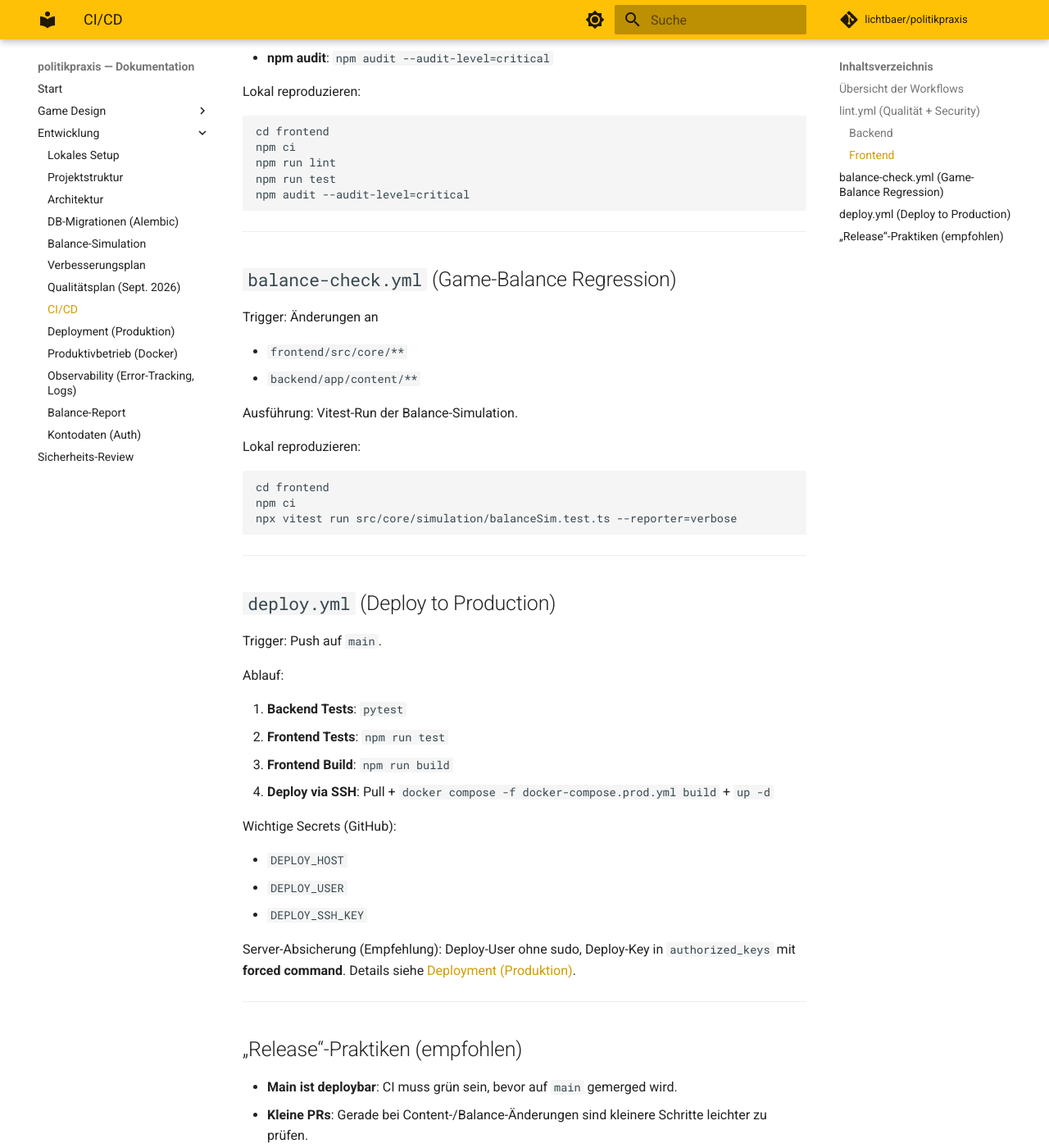
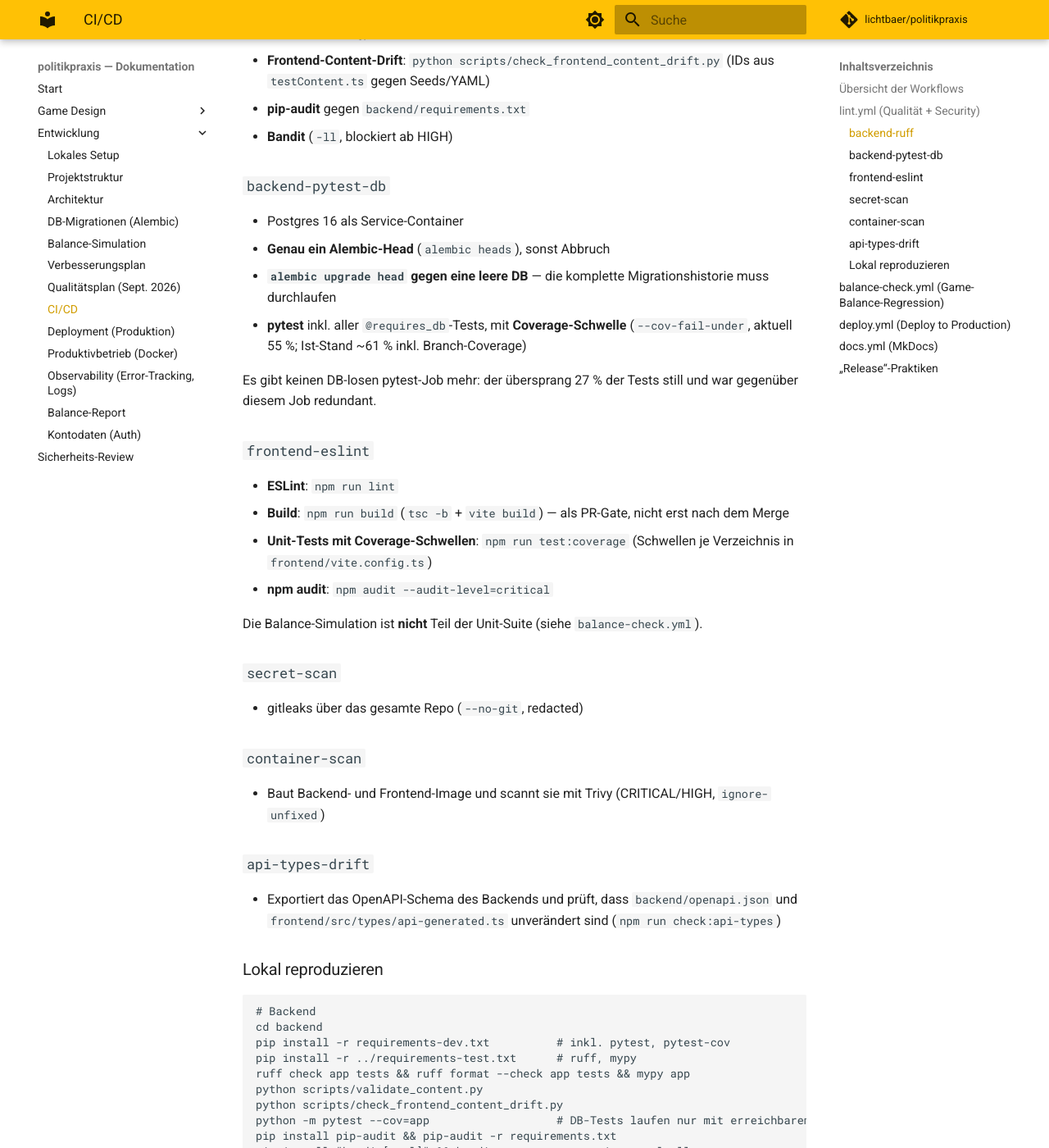
Before and after one commit to lichtbaer/politikpraxis, an MkDocs documentation site: the page built from docs/ci-cd.md, in a window 1280 px wide and 1400 px high, scrolled down 1130 px. Shown: the whole window at 82% size. Built offline with MkDocs 1.6.1 and Material for MkDocs 9.7.7, drawn with Linux system fonts in a browser that asks for light colours; comment, search, counter and statistics services are not loaded; some of the changed text lies outside the part shown.

Commit message:
ci: Build als PR-Gate, Coverage-Schwellen erzwingen, Balance-Sim aus der Unit-Suite
- lint.yml/frontend: npm run build (tsc -b + vite build) vor den Tests —
  lief bisher erst in deploy.yml nach dem Merge; npm run test:coverage
  statt npm run test, damit die in vite.config.ts konfigurierten
  Schwellen tatsächlich greifen
- Vitest-Skripte: test/test:watch/test:coverage ohne balanceSim.test.ts
  (machte ~280 von 288 s aus), neues test:balance für balance-check.yml
- lint.yml/backend: DB-losen backend-tests-Job entfernt (übersprang 27 %
  der Tests still, redundant zu backend-pytest-db); pytest-cov mit
  --cov-fail-under=55 im Postgres-Job (Ist: 61 % inkl. Branch-Coverage)
- pyproject: [tool.coverage] (branch, Migrationen ausgenommen);
  requirements-dev: pytest-cov
- docs/ci-cd.md an die reale Pipeline angepasst (workflow_run-Trigger,
  keine Tests in deploy.yml, sechs bisher undokumentierte Jobs, docs.yml)
- CLAUDE.md/AGENTS.md: Skripte ergänzt, Drift korrigiert (stores/ und
  core/types.ts existieren nicht, kein scenarios-Workflow, N=200)

Lokal verifiziert: npm run test:coverage (961 Tests, Schwellen ok),
pytest --cov-fail-under=55 gegen Postgres (236 Tests, 60,6 %), YAML-
Syntax aller Workflows, mkdocs build --strict.

Co-Authored-By: Claude Fable 5.1 <noreply@anthropic.com>
Claude-Session: https://claude.ai/code/session_018bwHQK2iB49rpdUq3Mnody

````diff
--- a/docs/ci-cd.md
+++ b/docs/ci-cd.md
@@ -1,6 +1,7 @@
 # CI/CD & Release Engineering
 
-Diese Seite beschreibt, was in der CI läuft, wann es läuft, und wie du die Checks lokal reproduzierst.
+Diese Seite beschreibt, was in der CI läuft, wann es läuft, und wie du die Checks lokal
+reproduzierst. Stand: September 2026 (siehe [Qualitätsplan](entwicklung/qualitaetsplan.md)).
 
 ---
 
@@ -8,92 +9,146 @@ Diese Seite beschreibt, was in der CI läuft, wann es läuft, und wie du die Che
 
 Die Workflows liegen unter `.github/workflows/`:
 
-- **`lint.yml`**: Lint/Format/Typechecks + Security-Audits (Backend & Frontend)
-- **`deploy.yml`**: Tests + Build, danach SSH-Deploy bei Push auf `main`
-- **`balance-check.yml`**: Balance-Simulation (Vitest) bei Änderungen an `frontend/src/core/**` oder Content
+| Workflow | Trigger | Inhalt |
+|---|---|---|
+| `lint.yml` | Push auf `main`, PRs | Lint/Format/Typecheck, Tests mit Coverage, Content-Validierung, Security-Scans, API-Typ-Drift, Migrationen gegen Postgres |
+| `deploy.yml` | `workflow_run` nach **erfolgreichem** `lint.yml` auf `main` | Frontend-Build, dann SSH-Deploy über `scripts/deploy.sh` (Health-Gate + Rollback) |
+| `balance-check.yml` | Änderungen an `frontend/src/core/**`, `backend/app/content/**`, `frontend/scripts/**` | Balance-Simulation (Monte-Carlo über die echte Engine) + Report-Artefakt |
+| `docs.yml` | Push auf `main`, PRs | `mkdocs build --strict`; Deploy nach GitHub Pages bei Push |
+
+Ein roter `lint.yml`-Lauf auf `main` bedeutet: **kein Deploy**. `deploy.yml` startet nur
+nach `conclusion == success`.
 
 ---
 
 ## `lint.yml` (Qualität + Security)
 
-### Backend
-- **Ruff**: `ruff check app tests`
-- **Ruff format (check)**: `ruff format --check app tests`
+Alle Jobs laufen parallel und blockieren PRs.
+
+### `backend-ruff`
+- **Ruff**: `ruff check app tests`, `ruff format --check app tests`
 - **MyPy**: `mypy app`
-- **pip-audit**: Dependency-Security-Scan gegen `backend/requirements.txt`
-- **Bandit**: Security-Linter (blockiert bei HIGH/mehr)
+- **Content-Validierung**: `python scripts/validate_content.py` (YAML-interne Kreuzvalidierung)
+- **Frontend-Content-Drift**: `python scripts/check_frontend_content_drift.py` (IDs aus `testContent.ts` gegen Seeds/YAML)
+- **pip-audit** gegen `backend/requirements.txt`
+- **Bandit** (`-ll`, blockiert ab HIGH)
 
-Lokal reproduzieren:
+### `backend-pytest-db`
+- Postgres 16 als Service-Container
+- **Genau ein Alembic-Head** (`alembic heads`), sonst Abbruch
+- **`alembic upgrade head` gegen eine leere DB** — die komplette Migrationshistorie muss durchlaufen
+- **pytest** inkl. aller `@requires_db`-Tests, mit **Coverage-Schwelle** (`--cov-fail-under`, aktuell 55 %; Ist-Stand ~61 % inkl. Branch-Coverage)
+
+Es gibt keinen DB-losen pytest-Job mehr: der übersprang 27 % der Tests still und war
+gegenüber diesem Job redundant.
+
+### `frontend-eslint`
+- **ESLint**: `npm run lint`
+- **Build**: `npm run build` (`tsc -b` + `vite build`) — als PR-Gate, nicht erst nach dem Merge
+- **Unit-Tests mit Coverage-Schwellen**: `npm run test:coverage` (Schwellen je Verzeichnis in `frontend/vite.config.ts`)
+- **npm audit**: `npm audit --audit-level=critical`
+
+Die Balance-Simulation ist **nicht** Teil der Unit-Suite (siehe `balance-check.yml`).
+
+### `secret-scan`
+- gitleaks über das gesamte Repo (`--no-git`, redacted)
+
+### `container-scan`
+- Baut Backend- und Frontend-Image und scannt sie mit Trivy (CRITICAL/HIGH, `ignore-unfixed`)
+
+### `api-types-drift`
+- Exportiert das OpenAPI-Schema des Backends und prüft, dass `backend/openapi.json` und
+  `frontend/src/types/api-generated.ts` unverändert sind (`npm run check:api-types`)
+
+### Lokal reproduzieren
 
 ```bash
+# Backend
 cd backend
-pip install -r requirements-test.txt
-ruff check app tests
-ruff format --check app tests
-mypy app
+pip install -r requirements-dev.txt          # inkl. pytest, pytest-cov
+pip install -r ../requirements-test.txt      # ruff, mypy
+ruff check app tests && ruff format --check app tests && mypy app
+python scripts/validate_content.py
+python scripts/check_frontend_content_drift.py
+python -m pytest --cov=app                   # DB-Tests laufen nur mit erreichbarem Postgres
 pip install pip-audit && pip-audit -r requirements.txt
 pip install "bandit[toml]" && bandit -r app -c pyproject.toml -ll
+
+# Frontend
+cd frontend
+npm ci
+npm run lint
+npm run build
+npm run test:coverage
+npm audit --audit-level=critical
+npm run check:api-types                      # braucht das Backend-venv im PATH (python3)
 ```
 
-### Frontend
-- **ESLint**: `npm run lint`
-- **Unit Tests**: `npm run test`
-- **npm audit**: `npm audit --audit-level=critical`
+Für die DB-Tests lokal: Postgres auf `localhost:5432` mit `postgres/postgres` oder
+`DATABASE_URL` setzen, dann `alembic upgrade head` und `python -m pytest`.
 
-Lokal reproduzieren:
+---
+
+## `balance-check.yml` (Game-Balance-Regression)
+
+Trigger: Änderungen an `frontend/src/core/**`, `backend/app/content/**`, `frontend/scripts/**`
+und der Workflow-/Doku-Dateien selbst.
+
+Ausführung:
+
+1. `npm run test:balance` — Vitest-Run von `balanceSim.test.ts` (Assertions zu Gewinnraten,
+   Crash-Freiheit, Komplexitätsstufen)
+2. `npm run balance:report -- --n=25 --seed=42` — Report als Workflow-Artefakt
+
+Lokal:
 
 ```bash
 cd frontend
-npm ci
-npm run lint
-npm run test
-npm audit --audit-level=critical
-```
-
----
-
-## `balance-check.yml` (Game-Balance Regression)
-
-Trigger: Änderungen an
-
-- `frontend/src/core/**`
-- `backend/app/content/**`
-
-Ausführung: Vitest-Run der Balance-Simulation.
-
-Lokal reproduzieren:
-
-```bash
-cd frontend
-npm ci
-npx vitest run src/core/simulation/balanceSim.test.ts --reporter=verbose
+npm run test:balance
+npm run balance:report -- --n=200 --seed=42 --out=../docs/entwicklung/balance-report.md
 ```
 
 ---
 
 ## `deploy.yml` (Deploy to Production)
 
-Trigger: Push auf `main`.
+Trigger: `workflow_run` — startet nur, wenn `lint.yml` auf `main` erfolgreich war
+(gleicher Commit, `head_sha`).
 
 Ablauf:
 
-1. **Backend Tests**: `pytest`
-2. **Frontend Tests**: `npm run test`
-3. **Frontend Build**: `npm run build`
-4. **Deploy via SSH**: Pull + `docker compose -f docker-compose.prod.yml build` + `up -d`
+1. **`build-check`**: `npm ci` + `npm run build` (Frontend)
+2. **`deploy`**: SSH auf den Server, dort `scripts/deploy.sh`:
+   `git pull`, `docker compose -f docker-compose.prod.yml build`, `up -d`,
+   Health-Gate gegen `/api/health`, bei Fehlschlag Rollback per `git reset --hard`
+   auf den vorherigen Commit und erneutes `up -d`.
 
-Wichtige Secrets (GitHub):
+Es laufen **keine** Tests in `deploy.yml` — die Tests sind bereits Bedingung für den
+Start (grüner `lint.yml`).
 
-- `DEPLOY_HOST`
-- `DEPLOY_USER`
-- `DEPLOY_SSH_KEY`
+Wichtige Secrets (GitHub): `DEPLOY_HOST`, `DEPLOY_USER`, `DEPLOY_SSH_KEY`.
 
-Server-Absicherung (Empfehlung): Deploy-User ohne sudo, Deploy-Key in `authorized_keys` mit **forced command**. Details siehe [Deployment (Produktion)](deployment.md).
+Server-Absicherung: Deploy-User ohne sudo, Deploy-Key in `authorized_keys` mit
+**forced command**. Details siehe [Deployment (Produktion)](deployment.md).
+
+Bekannte Lücke: Der Rollback in `deploy.sh` setzt nur den **Code** zurück, nicht das
+DB-Schema (siehe Qualitätsplan, Phase 3).
 
 ---
 
-## „Release“-Praktiken (empfohlen)
+## `docs.yml` (MkDocs)
 
-- **Main ist deploybar**: CI muss grün sein, bevor auf `main` gemerged wird.
+`mkdocs build --strict` bei jedem Push/PR; Deploy nach GitHub Pages nur bei Push auf `main`.
+Voraussetzung für den Deploy-Job: GitHub Pages ist in den Repo-Settings mit Source
+„GitHub Actions“ aktiviert — sonst schlägt `actions/deploy-pages` mit 404 fehl.
+
+---
+
+## „Release“-Praktiken
+
+- **Main ist deploybar**: `lint.yml` muss grün sein, bevor auf `main` gemerged wird.
 - **Kleine PRs**: Gerade bei Content-/Balance-Änderungen sind kleinere Schritte leichter zu prüfen.
-- **Rollback-Plan**: Im Zweifel: vorheriges Image/Commit redeployen (insb. bei DB-Migrationen).
+- **Parallele Feature-PRs begrenzen**: Mehrere gleichzeitige PRs, die dieselben
+  `core/systems/`-Module umbauen, erzeugen Konflikte. Refactoring-PRs zuerst mergen.
+- **Rollback-Plan**: Im Zweifel vorherigen Commit redeployen; bei DB-Migrationen vorher
+  `scripts/backup/backup-db.sh`.
````
Also changed, not shown: AGENTS.md (+5 -4 lines), CLAUDE.md (+11 -10 lines), 6 other files.
